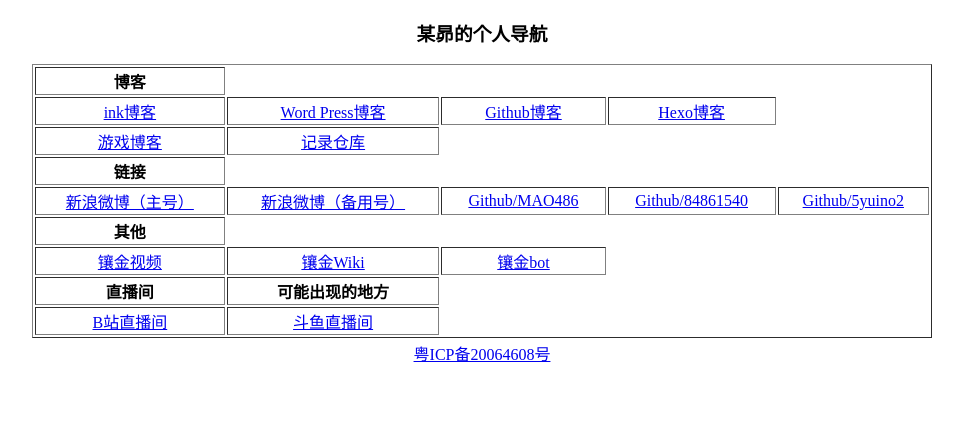
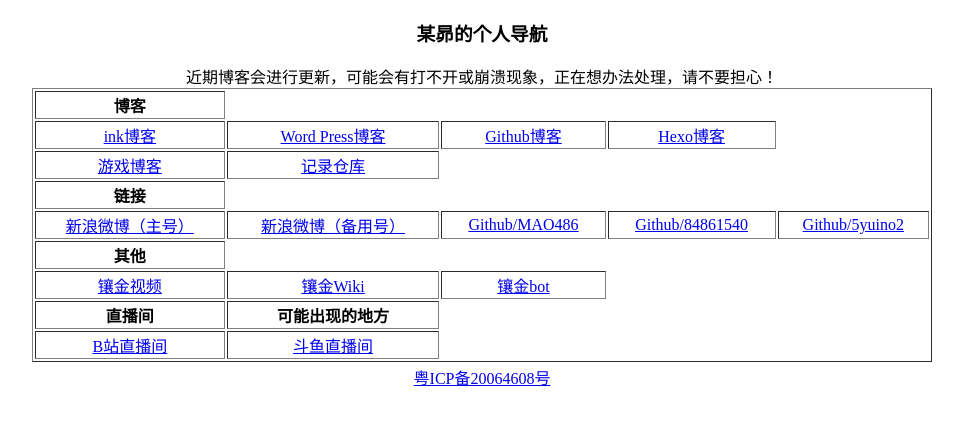
Before and after one commit to MAO486/Homepage, a plain HTML site: page index.html in a window 1280 px wide. Shown: the whole page, without its empty margins (158-1121 px from the left). Drawn offline with Linux system fonts and the light colour scheme.

Commit message:
Update index.html

```diff
--- a/index.html
+++ b/index.html
@@ -12,7 +12,9 @@
 	<div>
 		<h3>某昴的个人导航</a></h3>
 	</div>
-
+	<div>
+		<a>近期博客会进行更新，可能会有打不开或崩溃现象，正在想办法处理，请不要担心！</a>
+	</div>
 	<table border="1" width="900" align="center">
 		<tr>
 			<th>博客</th>
```
Lines whose indentation alone changed are shown as unchanged.
